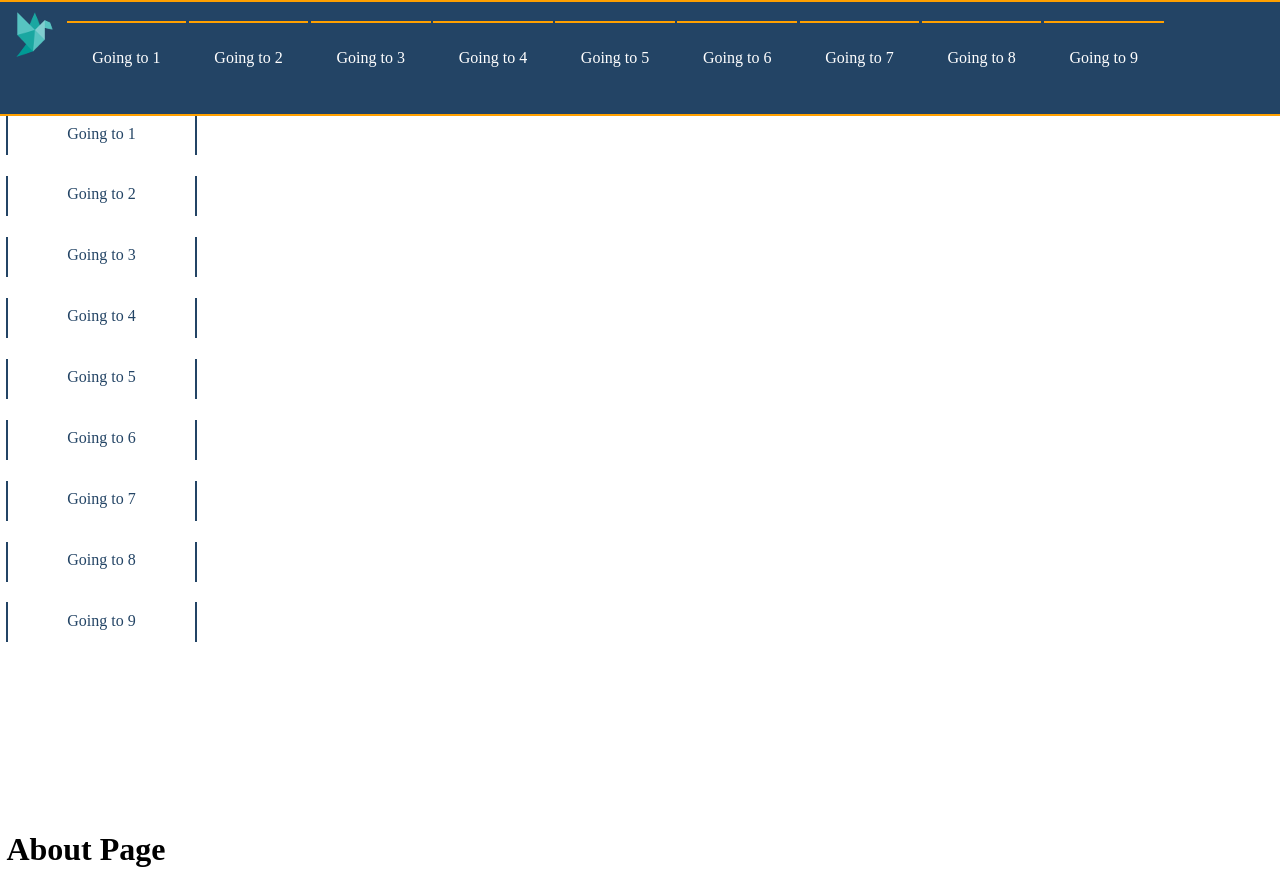
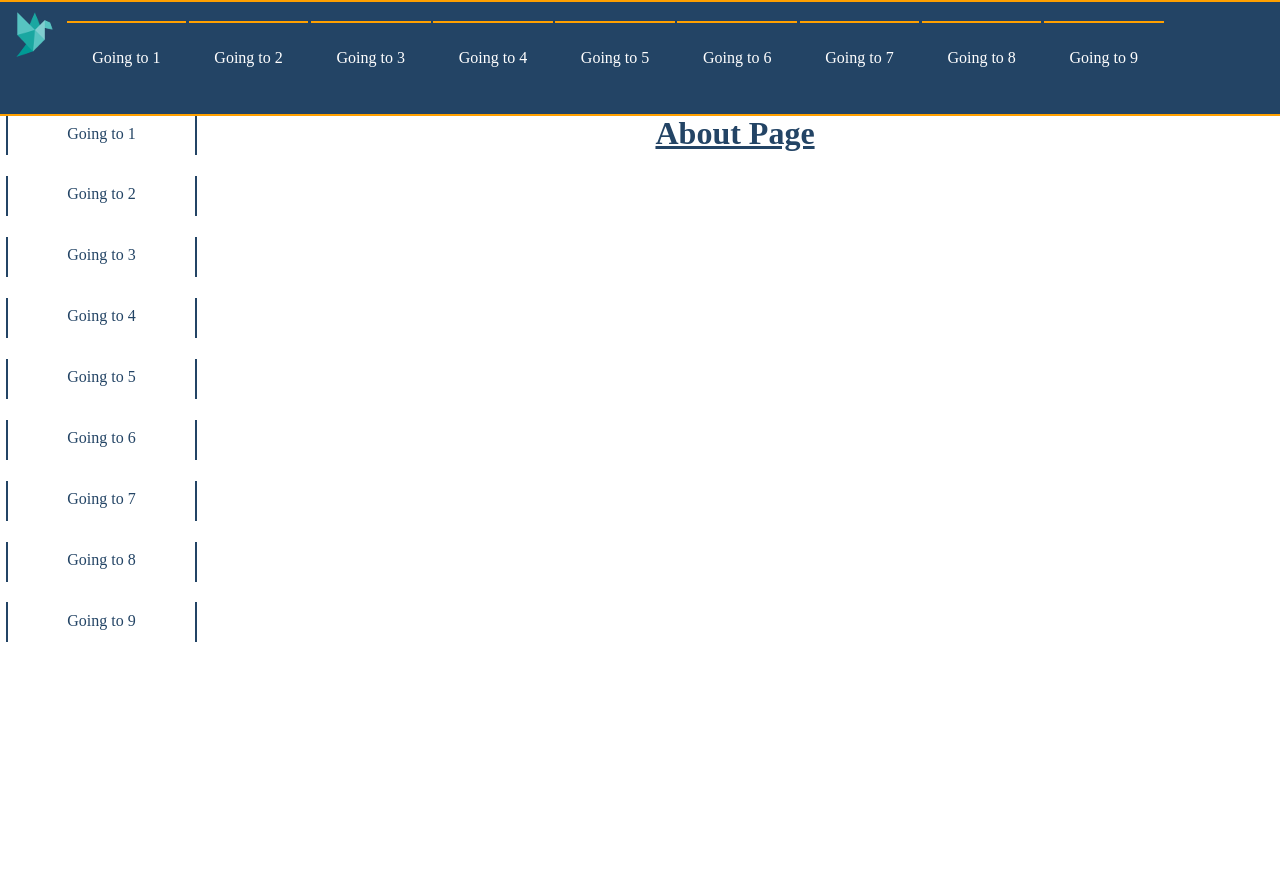
Before and after one commit to kirilyanev/origami, a React (Create React App) app in the folder client/: page /about in a window 1280 px wide. After the commit the page ends 839 px from the top, so only its background shows below. Built offline with nearby package versions, Linux system fonts and the light colour scheme; no server answers.

Commit message:
Add className in about.js for the css

```diff
--- a/client/src/components/About/About.js
+++ b/client/src/components/About/About.js
@@ -1,4 +1,7 @@
 
-const About = () => <h1>About Page</h1>;
-
+const About = () => (
+    <main className="main-container">
+        <h1>About Page</h1>
+    </main>
+);
 export default About;
```
